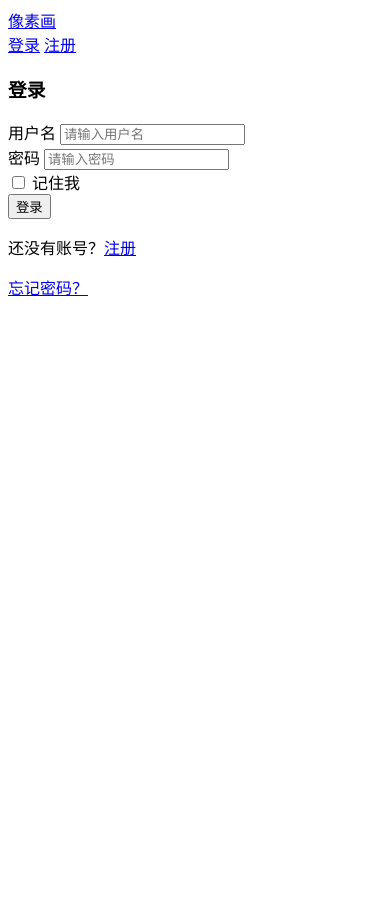
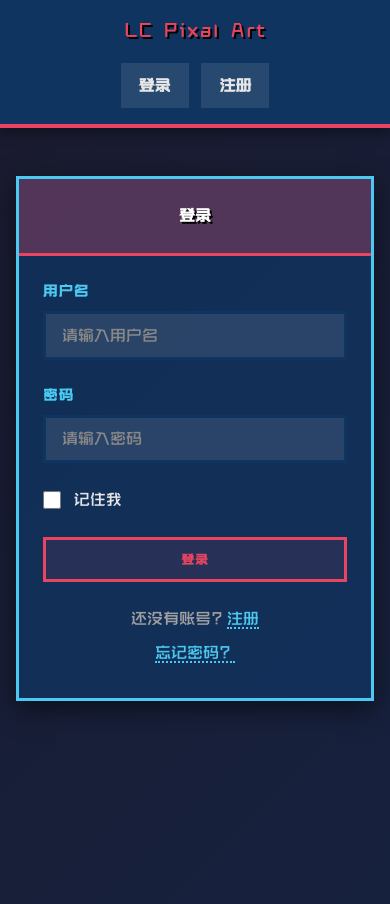
Before and after one commit to LC-0406/pixal_art_website, a Flask app: page /auth/login in a window 390 px wide. Before the commit the page ends 296 px from the top, so only its background shows below. Run offline with Flask 3, Linux system fonts and the light colour scheme; some web fonts are replaced.

Commit message:
add style.css

```diff
--- a/app/static/css/style.css
+++ b/app/static/css/style.css
@@ -0,0 +1,416 @@
+/* 像素风格CSS - 适用于像素画网站 */
+
+@font-face {
+    font-family: 'ChinesePixelFont';
+    src: url('../fonts/ruitai.otf') format('truetype');
+    font-display: swap;
+}
+
+@import url('https://fonts.googleapis.com/css2?family=Press+Start+2P&display=swap');
+
+/* 1. 基础样式与字体 */
+* {
+    margin: 0;
+    padding: 0;
+    box-sizing: border-box;
+}
+
+body {
+    font-family: 'ChinesePixelFont', 'Courier New', monospace;
+    background: linear-gradient(135deg, #1a1a2e 0%, #16213e 100%);
+    color: #e6e6e6;
+    min-height: 100vh;
+    line-height: 1.6;
+}
+
+/* 2. 导航栏样式 - 像素风格 */
+nav {
+    background: #0f3460;
+    border-bottom: 4px solid #e94560;
+    padding: 1rem 2rem;
+    display: flex;
+    justify-content: space-between;
+    align-items: center;
+    box-shadow: 0 4px 12px rgba(0, 0, 0, 0.4);
+    position: sticky;
+    top: 0;
+    z-index: 1000;
+}
+
+.nav-brand a {
+    font-family: 'ChinesePixelFont', 'Press Start 2P', 'Courier New', monospace;
+    font-size: 1.5rem;
+    color: #e94560;
+    text-decoration: none;
+    text-shadow: 2px 2px 0 #000;
+    letter-spacing: 1px;
+    transition: all 0.3s ease;
+}
+
+.nav-brand a:hover {
+    color: #ff6b8b;
+    text-shadow: 3px 3px 0 #000;
+    transform: translateY(-2px);
+}
+
+.nav-links {
+    display: flex;
+    gap: 1.5rem;
+    align-items: center;
+}
+
+.nav-links a,
+.nav-links span {
+    color: #e6e6e6;
+    text-decoration: none;
+    font-family: 'ChinesePixelFont', 'Courier New', monospace;
+    font-weight: bold;
+    padding: 0.5rem 1rem;
+    border: 2px solid transparent;
+    transition: all 0.3s ease;
+    background: rgba(255, 255, 255, 0.1);
+    border-radius: 0;
+}
+
+.nav-links a:hover {
+    background: rgba(233, 69, 96, 0.2);
+    border: 2px solid #e94560;
+    color: #fff;
+    transform: translateY(-2px);
+    box-shadow: 0 4px 8px rgba(233, 69, 96, 0.3);
+}
+
+.nav-links span {
+    color: #4cc9f0;
+    border: 2px dashed #4cc9f0;
+    background: rgba(76, 201, 240, 0.1);
+}
+
+/* 3. 主要内容区域 */
+main {
+    max-width: 1200px;
+    margin: 2rem auto;
+    padding: 0 1.5rem;
+    min-height: calc(100vh - 100px);
+}
+
+/* 4. 消息提示样式 - 兼容Bootstrap类名 */
+.alert {
+    padding: 1rem;
+    margin: 1rem 0;
+    border: 3px solid;
+    font-family: 'ChinesePixelFont', 'Courier New', monospace;
+    font-weight: bold;
+    border-radius: 0;
+    position: relative;
+    animation: pixelAppear 0.5s ease-out;
+}
+
+@keyframes pixelAppear {
+    0% {
+        opacity: 0;
+        transform: translateY(-20px);
+    }
+    100% {
+        opacity: 1;
+        transform: translateY(0);
+    }
+}
+
+/* 兼容Bootstrap和Flask消息类别 */
+.alert-success,
+.flash-success {
+    background: rgba(76, 175, 80, 0.2);
+    border-color: #4caf50;
+    color: #4caf50;
+    box-shadow: 0 0 15px rgba(76, 175, 80, 0.3);
+}
+
+.alert-error,
+.alert-danger,
+.flash-error,
+.flash-danger {
+    background: rgba(244, 67, 54, 0.2);
+    border-color: #f44336;
+    color: #f44336;
+    box-shadow: 0 0 15px rgba(244, 67, 54, 0.3);
+}
+
+.alert-info,
+.flash-info {
+    background: rgba(33, 150, 243, 0.2);
+    border-color: #2196f3;
+    color: #2196f3;
+    box-shadow: 0 0 15px rgba(33, 150, 243, 0.3);
+}
+
+.alert-warning,
+.flash-warning {
+    background: rgba(255, 193, 7, 0.2);
+    border-color: #ffc107;
+    color: #ffc107;
+    box-shadow: 0 0 15px rgba(255, 193, 7, 0.3);
+}
+
+/* 5. 登录/注册页面专用样式 */
+.row {
+    display: flex;
+    flex-wrap: wrap;
+    margin: 0 -1rem;
+}
+
+.justify-content-center {
+    justify-content: center;
+}
+
+.col-md-6 {
+    flex: 0 0 100%;
+    max-width: 100%;
+    padding: 0 1rem;
+}
+
+@media (min-width: 768px) {
+    .col-md-6 {
+        flex: 0 0 50%;
+        max-width: 50%;
+    }
+}
+
+/* 卡片样式 */
+.card {
+    background: rgba(15, 52, 96, 0.8);
+    border: 3px solid #4cc9f0;
+    margin: 2rem 0;
+    border-radius: 0;
+    overflow: hidden;
+    box-shadow: 0 8px 25px rgba(0, 0, 0, 0.5);
+}
+
+.card-header {
+    background: rgba(233, 69, 96, 0.3);
+    padding: 1.5rem;
+    border-bottom: 3px solid #e94560;
+    text-align: center;
+}
+
+.card-header h3 {
+    font-family: 'ChinesePixelFont', 'Press Start 2P', 'Courier New', monospace;
+    color: #fff;
+    font-size: 1.2rem;
+    margin: 0;
+    text-shadow: 2px 2px 0 #000;
+}
+
+.card-body {
+    padding: 2rem;
+}
+
+/* 表单样式 */
+.form-group {
+    margin-bottom: 1.5rem;
+}
+
+.form-label {
+    display: block;
+    margin-bottom: 0.5rem;
+    color: #4cc9f0;
+    font-family: 'ChinesePixelFont', 'Courier New', monospace;
+    font-weight: bold;
+    font-size: 0.9rem;
+    text-transform: uppercase;
+    letter-spacing: 1px;
+}
+
+.form-control {
+    width: 100%;
+    padding: 0.8rem 1rem;
+    background: rgba(255, 255, 255, 0.1);
+    border: 3px solid #0f3460;
+    color: #e6e6e6;
+    font-family: 'ChinesePixelFont', 'Courier New', monospace;
+    font-size: 1rem;
+    transition: all 0.3s ease;
+    border-radius: 0;
+}
+
+.form-control:focus {
+    outline: none;
+    border-color: #e94560;
+    background: rgba(255, 255, 255, 0.15);
+    box-shadow: 0 0 0 3px rgba(233, 69, 96, 0.2);
+}
+
+/* 复选框样式 */
+.form-check {
+    display: flex;
+    align-items: center;
+    margin-bottom: 1.5rem;
+}
+
+.form-check-input {
+    margin-right: 0.8rem;
+    width: 18px;
+    height: 18px;
+    cursor: pointer;
+}
+
+.form-check-label {
+    color: #e6e6e6;
+    font-family: 'ChinesePixelFont', 'Courier New', monospace;
+    cursor: pointer;
+    user-select: none;
+}
+
+/* 按钮样式 */
+.btn {
+    font-family: 'ChinesePixelFont', 'Press Start 2P', 'Courier New', monospace;
+    font-weight: bold;
+    padding: 0.8rem 1.5rem;
+    border: 3px solid;
+    background: transparent;
+    color: inherit;
+    cursor: pointer;
+    text-decoration: none;
+    display: inline-block;
+    transition: all 0.3s ease;
+    text-transform: uppercase;
+    letter-spacing: 1px;
+    border-radius: 0;
+    font-size: 0.8rem;
+    text-align: center;
+}
+
+.btn:hover {
+    transform: translateY(-3px);
+    box-shadow: 0 6px 12px rgba(0, 0, 0, 0.3);
+}
+
+.btn-primary {
+    border-color: #e94560;
+    color: #e94560;
+    background: rgba(233, 69, 96, 0.1);
+    width: 100%;
+}
+
+.btn-primary:hover {
+    background: rgba(233, 69, 96, 0.3);
+    box-shadow: 0 6px 12px rgba(233, 69, 96, 0.4);
+}
+
+.btn-block {
+    display: block;
+    width: 100%;
+}
+
+/* 表单错误提示 */
+.invalid-feedback {
+    color: #ff6b8b;
+    font-family: 'ChinesePixelFont', 'Courier New', monospace;
+    font-size: 0.85rem;
+    margin-top: 0.5rem;
+    display: block !important; /* 覆盖Bootstrap的隐藏 */
+}
+
+.d-block {
+    display: block !important;
+}
+
+/* 链接样式 */
+.text-center {
+    text-align: center;
+}
+
+.mt-3 {
+    margin-top: 1rem;
+}
+
+.text-center a {
+    color: #4cc9f0;
+    text-decoration: none;
+    border-bottom: 2px dotted #4cc9f0;
+    transition: all 0.3s ease;
+}
+
+.text-center a:hover {
+    color: #e94560;
+    border-bottom: 2px solid #e94560;
+}
+
+.text-center p {
+    margin: 0.5rem 0;
+    color: #a0a0a0;
+}
+
+/* 响应式设计 */
+@media (max-width: 768px) {
+    nav {
+        flex-direction: column;
+        gap: 1rem;
+        padding: 1rem;
+    }
+
+    .nav-links {
+        flex-wrap: wrap;
+        justify-content: center;
+        gap: 0.8rem;
+    }
+
+    .nav-brand a {
+        font-size: 1.2rem;
+    }
+
+    main {
+        padding: 0 1rem;
+        margin: 1rem auto;
+    }
+
+    .card-body {
+        padding: 1.5rem;
+    }
+
+    .card-header h3 {
+        font-size: 1rem;
+    }
+}
+
+/* 像素风格装饰 */
+.card::before {
+    content: '';
+    position: absolute;
+    top: 0;
+    left: 0;
+    right: 0;
+    height: 4px;
+    background: linear-gradient(90deg, #e94560, #4cc9f0);
+    z-index: 1;
+}
+
+/* 隐藏字段样式 */
+[type="hidden"] {
+    display: none;
+}
+
+/* 输入占位符样式 */
+::placeholder {
+    color: #888;
+    opacity: 1;
+    font-family: 'ChinesePixelFont', 'Courier New', monospace;
+}
+
+/* 滚动条样式 */
+::-webkit-scrollbar {
+    width: 12px;
+}
+
+::-webkit-scrollbar-track {
+    background: #0f3460;
+}
+
+::-webkit-scrollbar-thumb {
+    background: #e94560;
+    border: 2px solid #0f3460;
+}
+
+::-webkit-scrollbar-thumb:hover {
+    background: #ff6b8b;
+}
--- a/app/templates/base.html
+++ b/app/templates/base.html
@@ -4,12 +4,24 @@
     <meta charset="UTF-8">
     <meta name="viewport" content="width=device-width, initial-scale=1.0">
     <title>{% block title %}像素画网站{% endblock %}</title>
+
+    <!-- 添加 Google Fonts 像素字体 -->
+    <link rel="preconnect" href="https://fonts.googleapis.com">
+    <link rel="preconnect" href="https://fonts.gstatic.com" crossorigin>
+    <link href="https://fonts.googleapis.com/css2?family=Press+Start+2P&display=swap" rel="stylesheet">
+
+    <link rel="preload" href="{{ url_for('static', filename='fonts/zpix.ttf') }}" as="font" type="font/ttf" crossorigin>
+
+    <!-- 你的 CSS 文件 -->
     <link rel="stylesheet" href="{{ url_for('static', filename='css/style.css') }}">
+
+    <!-- 页面特定CSS -->
+    {% block styles %}{% endblock %}
 </head>
 <body>
     <nav>
         <div class="nav-brand">
-            <a href="{{ url_for('canvas.index') }}">像素画</a>
+            <a href="{{ url_for('canvas.index') }}">LC Pixal Art</a>
         </div>
         <div class="nav-links">
             {% if current_user.is_authenticated %}
@@ -25,15 +37,23 @@
     </nav>
 
     <main>
+        <!-- 消息提示区域 - 支持Bootstrap和自定义类名 -->
         {% with messages = get_flashed_messages(with_categories=true) %}
             {% if messages %}
                 {% for category, message in messages %}
-                    <div class="alert alert-{{ category }}">{{ message }}</div>
+                    {% if category in ['success', 'danger', 'warning', 'info'] %}
+                        <div class="alert alert-{{ category }} flash-{{ category }}">{{ message }}</div>
+                    {% else %}
+                        <div class="alert alert-info">{{ message }}</div>
+                    {% endif %}
                 {% endfor %}
             {% endif %}
         {% endwith %}
 
         {% block content %}{% endblock %}
     </main>
+
+    <!-- 页面特定JavaScript -->
+    {% block scripts %}{% endblock %}
 </body>
 </html>
```
Also changed, not shown: app/static/fonts/ruitai.otf (added), 1 other file.
